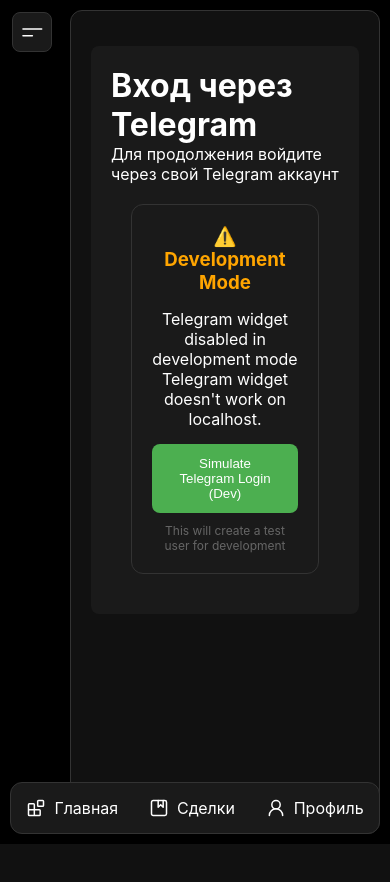
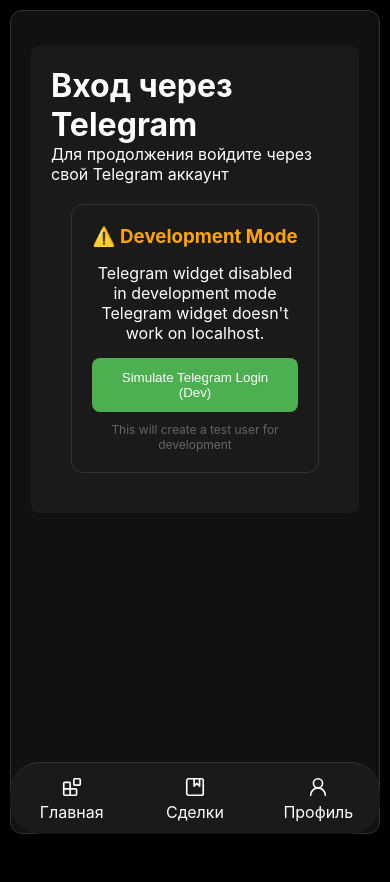
Before and after one commit to Leonidos67/otc, a React (Create React App) app: page /login in a window 390 px wide. Shown: the top 882 px of the page. Before the commit the page ends 844 px from the top, so only its background shows below. Built offline with nearby package versions, Linux system fonts and the light colour scheme; what @tonconnect/ui-react would draw is missing.

Commit message:
пункты меню

```diff
--- a/src/App.css
+++ b/src/App.css
@@ -10,6 +10,11 @@
   color: white;
 }
 
+html, body, #root {
+  width: 100%;
+  overflow-x: hidden; /* запрещаем горизонтальную прокрутку */
+}
+
 .loading {
   display: flex;
   justify-content: center;
--- a/src/components/Layout/Layout.css
+++ b/src/components/Layout/Layout.css
@@ -2,6 +2,12 @@
   display: flex;
   min-height: 100vh;
   background-color: #000000;
+}
+
+@media (max-width: 768px) {
+  .layout {
+    overflow-x: hidden; /* не даем уехать по горизонтали */
+  }
 }
 
 .content {
@@ -34,29 +40,46 @@
 
 @media (max-width: 768px) {
   .mobile-menu-toggle {
-    display: flex;
+    display: none;
   }
-  .content {
-    margin-left: 0;
-    width: calc(100% - 20px);
-    padding-bottom: 72px; /* место под нижнюю навигацию */
+  .layout {
+    --mobile-nav-height: 72px; /* фиксированная высота нижнего меню */
+    padding: 10px; /* отступы по краям на черном фоне */
+    padding-bottom: calc(10px + var(--mobile-nav-height) + 10px); /* место под меню + внешний отступ снизу */
+    box-sizing: border-box;
+  }
+  .layout .content {
+    margin: 0 !important; /* контент без внешних отступов, отступы дает .layout */
+    width: 100% !important;
+    padding: 20px !important; /* внутренние отступы как на ПК */
+    border-radius: 12px !important;
+    border: 1px solid #333333 !important; /* обводка */
+    min-height: calc(100vh - 20px); /* учитываем только padding .layout */
+    padding-bottom: var(--mobile-nav-height) !important; /* отступ под нижнее меню */
+    box-sizing: border-box;
+  }
+  /* Жёстко переопределяем правило свернутого сайдбара на мобилках */
+  .layout.sidebar-closed .content {
+    margin: 0 !important;
+    margin-left: 0 !important;
+    width: 100% !important;
   }
 }
 
 /* Нижняя мобильная навигация */
 .mobile-bottom-nav {
   position: fixed;
-  bottom: 10px;
-  left: 10px;
-  right: 10px;
-  height: 52px;
+  bottom: 0;
+  left: 0;
+  right: 0;
+  height: 64px; /* значение по умолчанию */
   background: #1a1a1a;
-  border: 1px solid #333;
-  border-radius: 12px;
+  border-top: 1px solid #333;
   display: none;
   align-items: center;
   justify-content: space-around;
   z-index: 1200;
+  width: 100%; /* избегаем 100vw чтобы не появлялся горизонтальный скролл */
 }
 
 .mobile-bottom-nav-item {
@@ -64,11 +87,21 @@
   background: none;
   border: none;
   font: inherit;
-  padding: 10px 12px;
-  border-radius: 8px;
+  padding: 6px 10px;
+  border-radius: 0;
   display: flex;
+  flex-direction: column;
   align-items: center;
-  gap: 8px;
+  justify-content: center;
+  gap: 4px;
+  flex: 1 1 0%;
+  width: auto; /* равномерное распределение, без выхода за ширину */
+  height: 100%;
+}
+
+.mobile-bottom-nav-item svg {
+  width: 22px;
+  height: 22px;
 }
 
 .mobile-bottom-nav-item:active,
@@ -76,14 +109,35 @@
   background: #2d2d2d;
 }
 
+/* Активная вкладка нижней навигации */
+.mobile-bottom-nav-item.active {
+  background: #242424;
+  color: #ffffff;
+  font-weight: 600;
+  box-shadow: inset 0 0 0 1px #3a3a3a;
+}
+
+.mobile-bottom-nav-item.active svg {
+  filter: drop-shadow(0 0 2px rgba(255,255,255,0.25));
+}
+
 @media (max-width: 768px) {
   .mobile-bottom-nav {
     display: flex;
+    height: var(--mobile-nav-height);
+    box-sizing: border-box;
+    padding: 0; /* убираем внутренний отступ от пунктов */
+    border-radius: 30px; /* скругления родительского блока */
+    overflow: hidden; /* чтобы дети не вылезали за скругления */
+    left: 10px; /* внешний отступ от сайта */
+    right: 10px; /* внешний отступ от сайта */
+    bottom: 10px; /* внешний отступ снизу */
+    width: auto; /* учитываем left/right вместо width:100% */
   }
 }
 
 /* Десктоп: сворачивание сайдбара */
 .layout.sidebar-closed .content {
-  margin-left: 70px;
-  width: calc(100% - 90px);
+  margin-left: 84px;
+  width: calc(100% - 104px);
 }
--- a/src/components/Layout/Layout.jsx
+++ b/src/components/Layout/Layout.jsx
@@ -1,5 +1,5 @@
 import React, { useState, useEffect } from 'react';
-import { useNavigate } from 'react-router-dom';
+import { useNavigate, useLocation } from 'react-router-dom';
 import Sidebar from '../Sidebar/Sidebar';
 import './Layout.css';
 import UserIcon from '../Icons/User';
@@ -8,15 +8,15 @@
 
 const Layout = ({ children }) => {
   const [isSidebarOpen, setIsSidebarOpen] = useState(false);
+  const [isMobile, setIsMobile] = useState(false);
   const navigate = useNavigate();
+  const location = useLocation();
 
   useEffect(() => {
     const onResize = () => {
-      if (window.innerWidth > 768) {
-        setIsSidebarOpen(true);
-      } else {
-        setIsSidebarOpen(false);
-      }
+      const mobile = window.innerWidth <= 768;
+      setIsMobile(mobile);
+      setIsSidebarOpen(!mobile);
     };
     onResize();
     window.addEventListener('resize', onResize);
@@ -26,9 +26,12 @@
   const toggleSidebar = () => setIsSidebarOpen((v) => !v);
 
   const go = (path) => navigate(path);
+  const isActive = (path) => location.pathname === path;
 
   return (
     <div className={`layout ${isSidebarOpen ? 'sidebar-open' : 'sidebar-closed'}`}>
+      {!isMobile && (
+        <>
           <button
             className="mobile-menu-toggle"
             aria-label="Меню"
@@ -40,21 +43,23 @@
             </svg>
           </button>
           <Sidebar isOpen={isSidebarOpen} onToggle={toggleSidebar} />
+        </>
+      )}
       <main className="content">
         {children}
       </main>
       <div className="mobile-bottom-nav">
-        <button className="mobile-bottom-nav-item" onClick={() => go('/')}>
+        <button className={`mobile-bottom-nav-item ${isActive('/') ? 'active' : ''}`} onClick={() => go('/')} aria-current={isActive('/') ? 'page' : undefined}>
           <BlocksIcon />
-          Главная
+          <span className="mobile-bottom-nav-label">Главная</span>
         </button>
-        <button className="mobile-bottom-nav-item" onClick={() => go('/deals')}>
+        <button className={`mobile-bottom-nav-item ${isActive('/deals') ? 'active' : ''}`} onClick={() => go('/deals')} aria-current={isActive('/deals') ? 'page' : undefined}>
           <AlbumIcon />
-          Сделки
+          <span className="mobile-bottom-nav-label">Сделки</span>
         </button>
-        <button className="mobile-bottom-nav-item" onMouseEnter={() => {}} onClick={() => go('/profile')}>
+        <button className={`mobile-bottom-nav-item ${isActive('/profile') ? 'active' : ''}`} onClick={() => go('/profile')} aria-current={isActive('/profile') ? 'page' : undefined}>
           <UserIcon animate={false} />
-          Профиль
+          <span className="mobile-bottom-nav-label">Профиль</span>
         </button>
       </div>
     </div>
--- a/src/components/Sidebar/Sidebar.css
+++ b/src/components/Sidebar/Sidebar.css
@@ -19,7 +19,7 @@
 }
 
 .nav-item {
-  color: white;
+  color: #e6e6e6; /* немного мягче белого */
   text-decoration: none;
   padding: 14px 16px;
   border-radius: 8px;
@@ -38,7 +38,7 @@
 }
 
 .nav-item:hover {
-  background-color: #1a1a1a;
+  background-color: #1f1f1f;
 }
 
 /* Подсветка иконок при ховере всей кнопки */
@@ -54,7 +54,7 @@
 }
 
 .nav-item:active {
-  background-color: #2d2d2d;
+  background-color: #2a2a2a;
 }
 
 .sidebar-bottom {
@@ -126,8 +126,10 @@
 
 /* Состояние активного пункта меню */
 .nav-item.active {
-  background-color: #2d2d2d;
+  background-color: #242424;
   font-weight: 600;
+  color: #ffffff;
+  box-shadow: inset 0 0 0 1px #3a3a3a;
 }
 
 /* Анимация для плавного появления */
@@ -154,10 +156,12 @@
 /* Адаптивность для мобильных устройств */
 @media (max-width: 768px) {
   .sidebar {
-    width: 200px;
-    padding: 15px;
+    width: 100vw; /* во всю ширину на мобильных */
+    padding: 10px 0; /* убираем боковые отступы */
     transform: translateX(-100%);
     transition: transform 0.3s ease;
+    left: 0;
+    right: 0;
   }
 
   .sidebar.open {
@@ -165,31 +169,53 @@
   }
 
   .nav-item {
-    padding: 12px 14px;
-    font-size: 13px;
+    padding: 14px 16px; /* комфортные клики */
+    font-size: 14px;
+    width: 100%;
+    border-radius: 0; /* элементы меню во всю ширину без скруглений */
+    background-color: transparent;
+    border-top: 1px solid #141414;
+    border-bottom: 1px solid #141414;
   }
 
   .icon-button {
     width: 40px;
     height: 40px;
   }
-
-  .content {
-    margin-left: 200px;
-    width: calc(100% - 220px);
-  }
 }
 
 /* Десктоп: состояние свернутого сайдбара */
 @media (min-width: 769px) {
   .layout.sidebar-closed .sidebar {
-    width: 70px;
+    width: 84px; /* 20px padding left + 44px button + 20px padding right */
+  }
+  .layout.sidebar-closed .sidebar-nav {
+    align-items: center;
   }
   .layout.sidebar-closed .nav-item {
     justify-content: center;
+    align-items: center;
+    width: 44px;
+    height: 44px;
+    padding: 0;
+    margin: 0 auto;
   }
   .layout.sidebar-closed .nav-item .nav-text {
     display: none;
+  }
+  .layout.sidebar-closed .sidebar-bottom .nav-item {
+    justify-content: center;
+    align-items: center;
+    width: 44px;
+    height: 44px;
+    padding: 0;
+  }
+  .layout.sidebar-closed .sidebar-bottom .nav-item svg {
+    width: 20px !important;
+    height: 20px !important;
+    display: block !important;
+    min-width: 20px;
+    min-height: 20px;
   }
 }
 
--- a/src/pages/Profile.jsx
+++ b/src/pages/Profile.jsx
@@ -80,11 +80,11 @@
   }, [activeTab]);
 
   return (
-    <div className="p-6">
+    <div className="p-6 profile-page">
       <h1 className="profile-page-title">Мой профиль</h1>
       <hr className="divider" style={{ marginTop: "8px" }} />
 
-      <div className="flex items-center mb-6 profile-header" style={{ justifyContent: 'space-between', gap: 16 }}>
+      <div className="flex items-center mb-6 profile-header">
         <div style={{ display: 'flex', alignItems: 'center', gap: 12 }}>
           <img
             src={user?.photo_url || "https://via.placeholder.com/96"}
@@ -96,7 +96,7 @@
             <p className="profile-username">@{user?.username || "username"}</p>
           </div>
         </div>
-        <div style={{ minWidth: 220 }}>
+        <div className="profile-actions">
           <WalletConnectButton />
         </div>
       </div>
```
Also changed, not shown: src/components/Sidebar/Sidebar.jsx (+7 -11 lines), src/pages/PageStyles.css (+58 -0 lines). Lines whose indentation alone changed are shown as unchanged.
